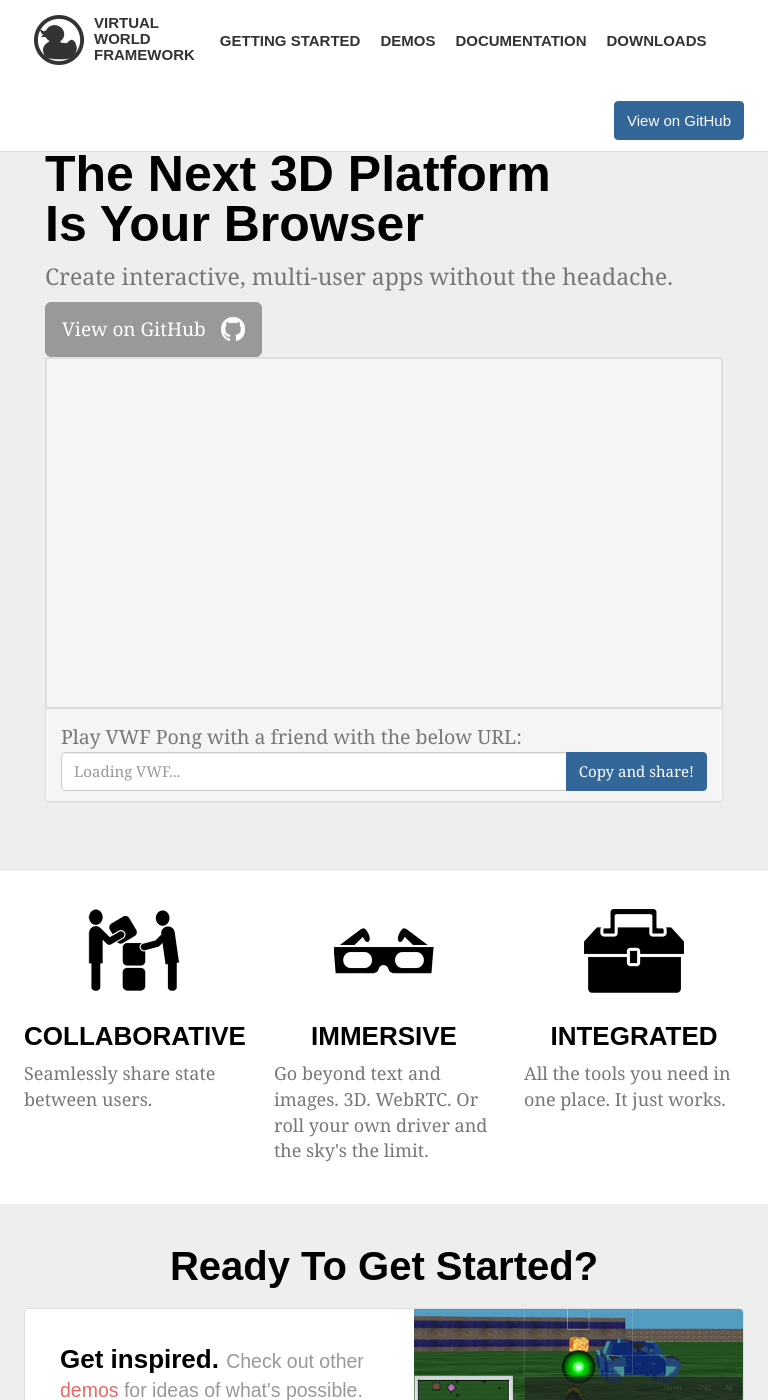
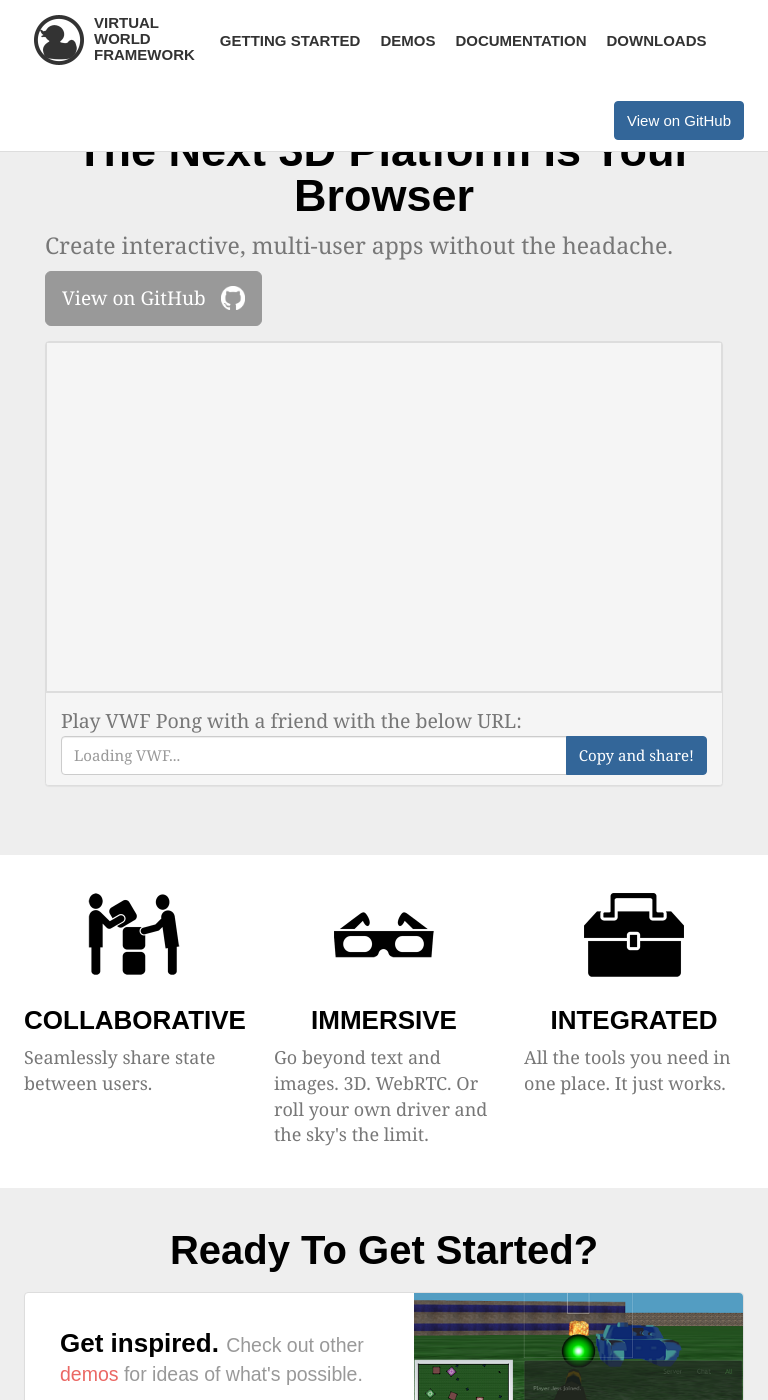
Before and after one commit to virtual-world-framework/vwf-web, a Jekyll site: the page built from index.html, in a window 768 px wide and 1400 px high. Built offline with Jekyll 4.4.1, drawn with Linux system fonts in a browser that asks for light colours; some web fonts are replaced; Markdown is read by kramdown in place of the engine named in the settings.

Commit message:
Fix aspect ratio of pong and the jumbotron.

```diff
--- a/css/vwf.css
+++ b/css/vwf.css
@@ -147,6 +147,40 @@
   background-color: #f5f5f5;
 }
 
+@media (min-width: 992px) and (max-width: 1199px) {
+  .vwf-frame {
+    /*height: 300px;*/
+  }
+  .jumbotron .vwf-title {
+    font-size: 40px;
+  }
+  .jumbotron .github-view {
+    margin-bottom: 15px;
+  }
+}
+
+@media (min-width: 768px) and (max-width: 991px) {
+  .vwf-panel {
+    margin-top: 15px;
+  }
+
+  .jumbotron .vwf-title {
+    font-size: 45px;
+    text-align: center;
+    margin-top: 0;
+  }
+}
+
+@media (max-width: 767px) {
+  .jumbotron .vwf-title {
+    font-size: 40px;
+  }
+
+  .jumbotron .btn {
+    margin-bottom: 15px;
+  }
+}
+
 #macInstall {
   margin-top: 20px;
   line-height: 1.4;
--- a/index.html
+++ b/index.html
@@ -6,8 +6,8 @@
 <div class="jumbotron">
   <div class="container">
     <div class="row">
-      <div class="col-md-6 col-lg">
-        <h1 class="vwf-title">The Next 3D Platform<br>Is Your Browser</h1>
+      <div class="col-md-5 col-lg-6">
+        <h1 class="vwf-title">The Next 3D Platform<br class="hidden-sm"> Is Your Browser</h1>
         <p>Create interactive, multi-user apps without the headache.</p>
         <!-- <p>Create your own Pong app in 10 minutes. Check out our <a href="#">Getting Started Guide</a>.</p> -->
         <a href="http://github.com/virtual-world-framework/vwf" class="btn btn-default btn-lg github-view" role="button">
@@ -34,7 +34,7 @@
         </div>
       </div>
 
-      <div class="col-md-6 hidden-xs">
+      <div class="col-md-7 col-lg-6 hidden-xs">
         <div class="panel panel-default vwf-panel">
           <div class="panel-body"> <iframe class="vwf-frame" id="pongFrame" frameborder="0" src=""></iframe>
           </div>
--- a/js/index.js
+++ b/js/index.js
@@ -26,7 +26,7 @@
     }
 
     // Load the iframe with the correct URL
-    var vwfServer = "http://development.virtual.wf"; // "http://apps.virtual.wf";
+    var vwfServer = "http://demo.virtual.wf";
     var pongUrl = vwfServer + "/vwf-pong/" + id;
     var iframe = $("#pongFrame")[0];
     iframe.src = pongUrl;
```
